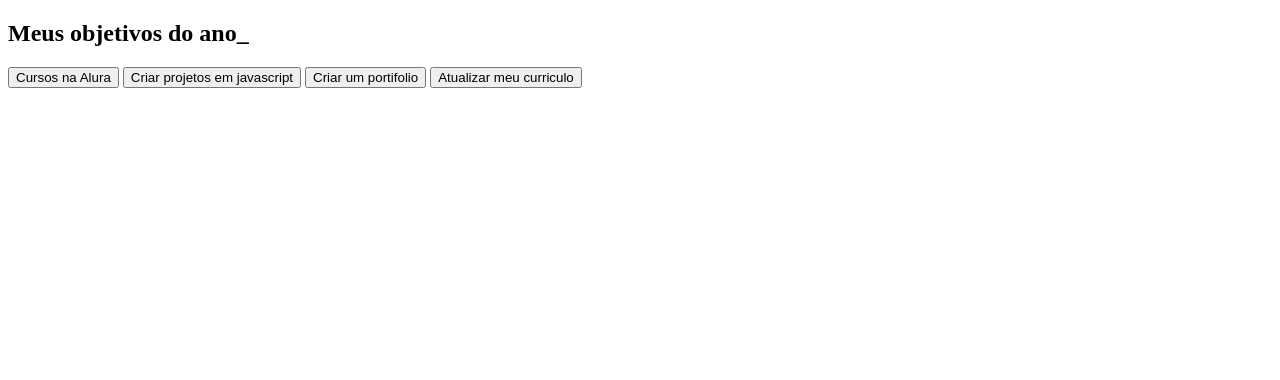
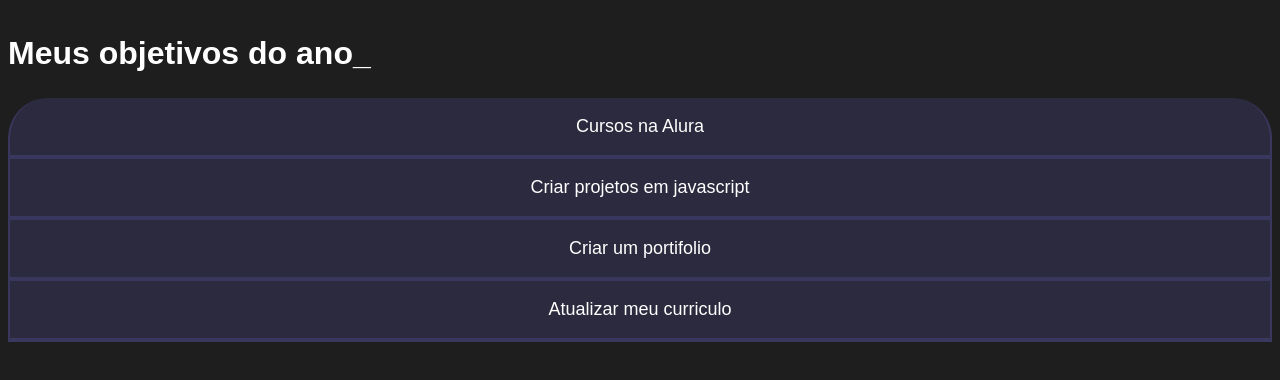
Before and after one commit to josielasantos/projeto-de-vida-2024, a plain HTML site: page j.Santos/index.html in a window 1280 px wide. Drawn offline with Linux system fonts and the light colour scheme.

Commit message:
j.santos

```diff
--- a/j.Santos/index.html
+++ b/j.Santos/index.html
@@ -1,16 +1,18 @@
 <!DOCTYPE html>
 <html lang="pt-br">
+
 <head>
     <meta charset="UTF-8">
     <meta name="viewport" content="width=device-width, initial-scale=1.0">
     <title>Meus objetivos do ano</title>
     <link rel="stylesheet" href="style.css">
 </head>
+
 <body>
     <secton class="conteudo-principal"></secton>
     <h2 class="titulo-principal">Meus objetivos do ano_</h2>
     <div class="botoes">
-        <button class="botao">Cursos na Alura</button>
+        <button class="botao ativo">Cursos na Alura</button>
         <button class="botao">Criar projetos em javascript</button>
         <button class="botao">Criar um portifolio</button>
         <button class="botao">Atualizar meu curriculo</button>
--- a/j.Santos/style.css
+++ b/j.Santos/style.css
@@ -1,11 +1,72 @@
+  @import url('https://fonts.googleapis.com/css2?family=Chakra+Petch:wght@0,300;0,400;0,500;0,600;0,700;1,300;1,400;1,600;1,700&dispplay=swap');
 
-@import url('https://fonts.googleapis.com/css2?family=Chakra+Petch:ital,wght@0,300;0,400;0,500;0,600;0,700;1,300;1,400;1,500;1,600;1,700&display=swap')
-
-..root{
+:root{
     --cor-de-fundo: #1E1E1E;
     --verde: #6FFF57;
-    --branco: #FFFFFF;
-    --botao-ativo: #3A375E;
-    --botao-inativo: rgba(58,55,94,0.5);
-    --texto-fundo: rgba( 58,55,94,0.3);
+    --branco:  #FFFFFF;
+    --botao-ativo:  #3A375E;
+    --botao-inativo:  rgba(58, 55, 94, 0.5);
+    --texto-fundo:  rgba(58, 55, 94, 0.3 );
 }
+
+body{
+    background-color:  var(--cor-de-fundo);
+    color: var(--branco) ;
+    font-family: 'Chakra Petch', sans-serif;
+}
+
+
+.conteudo-principal{
+    display: flex ;
+    flex-direction: column;
+    justify-content: center;
+    align-items: center;
+    max-width: 1200px;
+    width: 100%;
+    margin: 0 auto;
+}
+
+.titulo-principal{
+    text-align: left;
+    width: 100%;
+    font-size: 32px;
+}
+
+.titulo-principal span{
+    color: var(--verde);
+}
+
+.botao{
+    font-family: "Chaakra Patch", sans-serif;
+    background-color: var(--botao-inativo);
+    color: var(--branco);
+    display: flex;
+    justify-content: center;
+    padding: 1em;
+    font-size: 18px;
+    align-items: center;
+    width: 100%;
+    border-bottom: 4px solid var(--botao-ativo);
+    border-left: 2px solid var(--botao-ativo);
+    border-right: 2px solid var(--botao-ativo);
+    border-top: none;
+}
+
+.botao:first-child{
+    border-radius:  40px 40px 0 0;
+}
+
+.botoes{
+    display: block;
+}
+@media screen and( nin-width: 768px){
+    .botoes{
+        display: flex ;
+    }
+    .botao:first-child{
+        border-radius: 40px 0 0 0;
+    }
+    .botao:last-child{
+        border-radius: 0 40px 0 0;
+    }
+}
```
